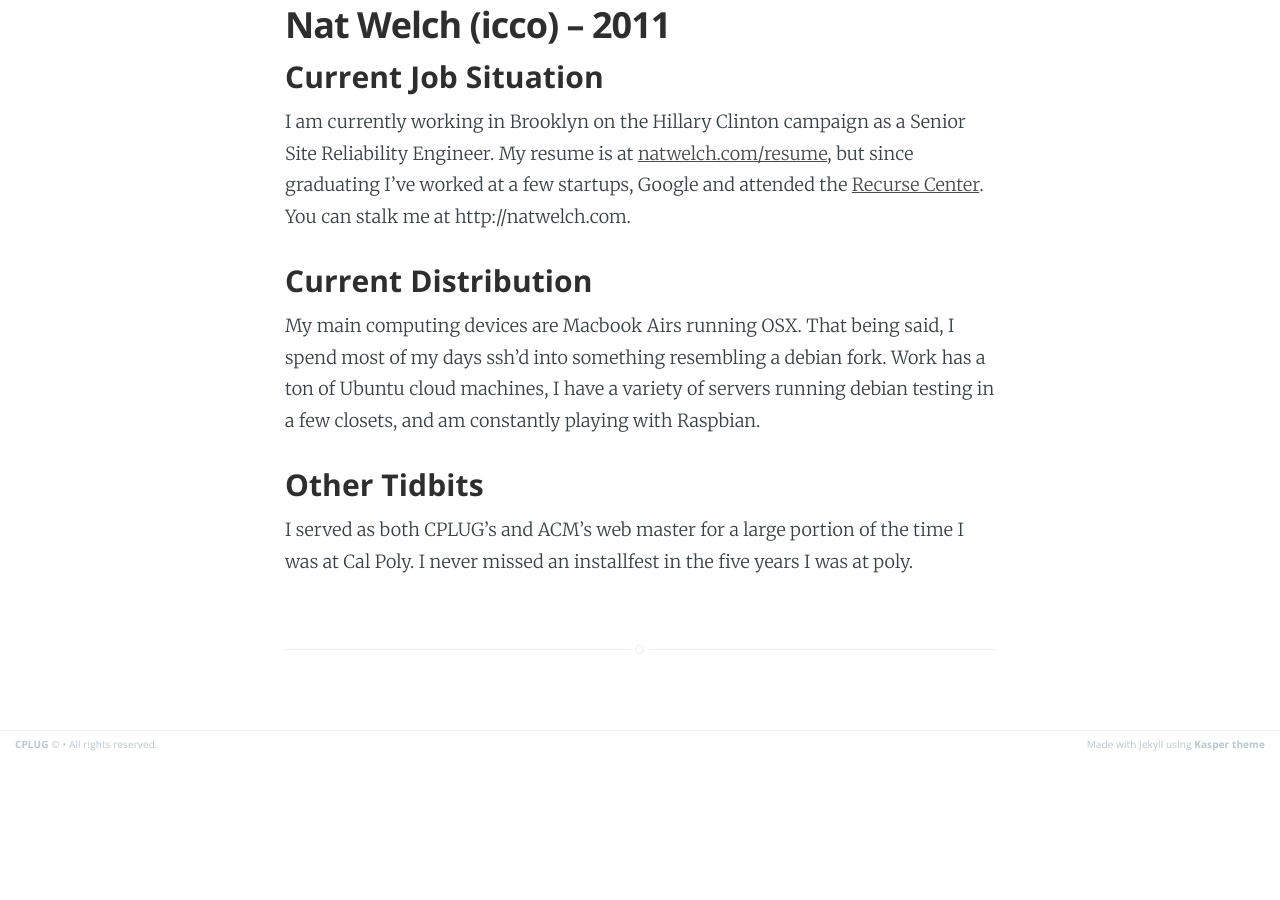
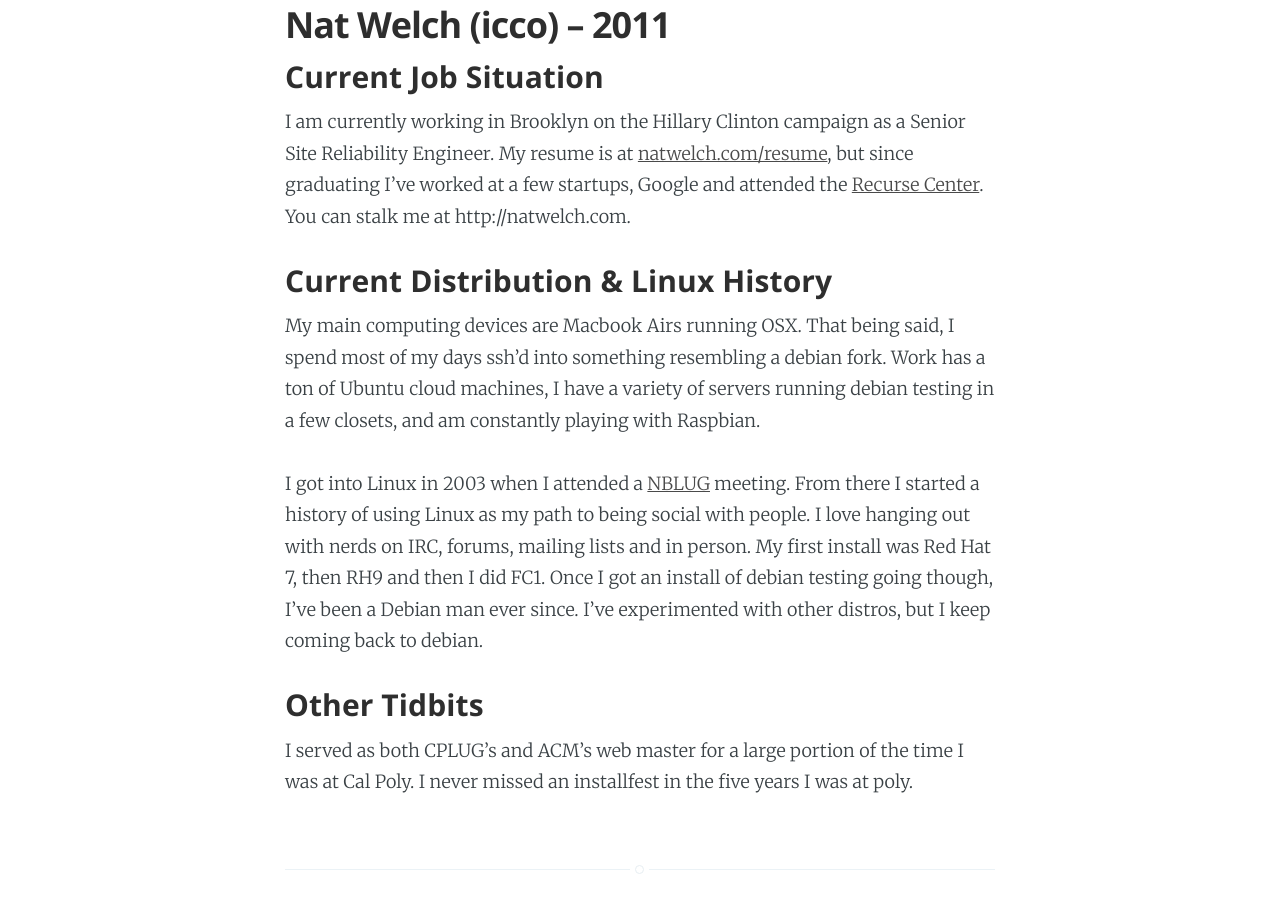
Before and after one commit to CPLUG/cplug.org-old, a Jekyll site: the page built from about/alums.md, in a window 1280 px wide and 900 px high, scrolled down 9771 px. Built offline with Jekyll 4.4.1, drawn with Linux system fonts in a browser that asks for light colours; nearby versions of some CDN libraries; before the commit the page ends 10529 px from its top, so only the background shows below that.

Commit message:
add linux history

```diff
--- a/about/alums.md
+++ b/about/alums.md
@@ -217,9 +217,11 @@
 
 I am currently working in Brooklyn on the Hillary Clinton campaign as a Senior Site Reliability Engineer. My resume is at [natwelch.com/resume](http://natwelch.com/resume), but since graduating I've worked at a few startups, Google and attended the [Recurse Center](http://recurse.com). You can stalk me at http://natwelch.com.
 
-### Current Distribution
+### Current Distribution & Linux History
 
 My main computing devices are Macbook Airs running OSX. That being said, I spend most of my days ssh'd into something resembling a debian fork. Work has a ton of Ubuntu cloud machines, I have a variety of servers running debian testing in a few closets, and am constantly playing with Raspbian.
+
+I got into Linux in 2003 when I attended a [NBLUG](http://nblug.org/) meeting. From there I started a history of using Linux as my path to being social with people. I love hanging out with nerds on IRC, forums, mailing lists and in person. My first install was Red Hat 7, then RH9 and then I did FC1. Once I got an install of debian testing going though, I've been a Debian man ever since. I've experimented with other distros, but I keep coming back to debian.
 
 ### Other Tidbits
 
```
